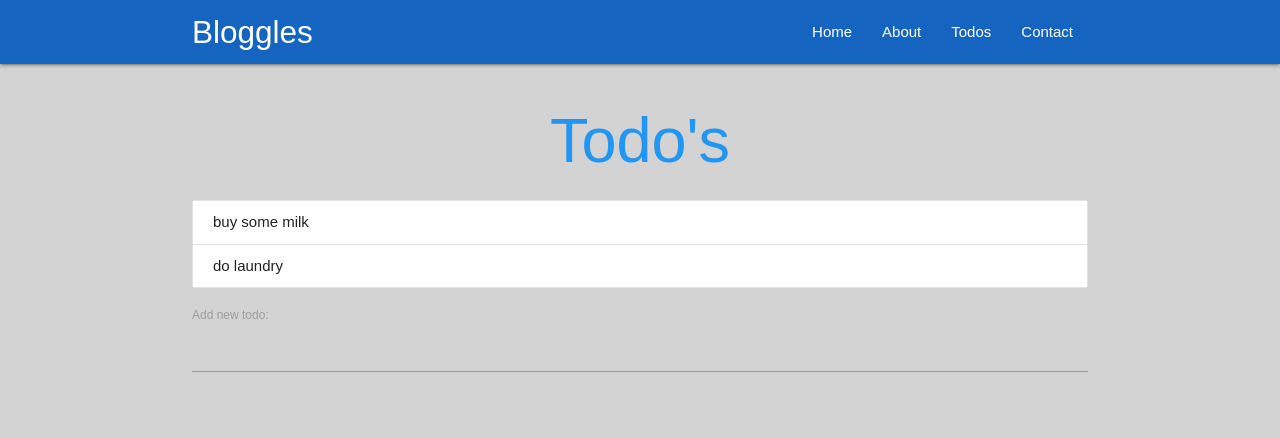
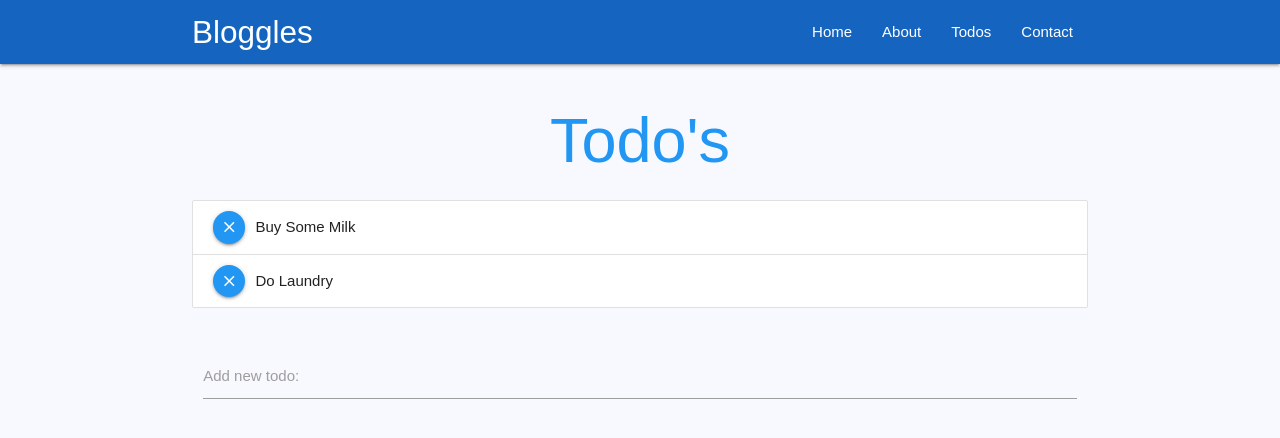
Before and after one commit to lisawagner/react-redux-basics, a React (Create React App) app: page /todos in a window 1280 px wide. Shown: the top 438 px of the page. Built offline with nearby package versions, Linux system fonts and the light colour scheme.

Commit message:
Clean up and ReadMe update

```diff
--- a/src/components/AddTodo.js
+++ b/src/components/AddTodo.js
@@ -22,10 +22,16 @@ export default class AddTodo extends Component {
 
   render() {
     return (
-      <div>
-        <form onSubmit={this.handleSubmit}>
-          <label>Add new todo:</label>
-          <input type="text" onChange={this.handleChange} value={this.state.content} />
+      <div className="add-todo" >
+        <form className="col s12" onSubmit={this.handleSubmit}>
+          <div className="row">
+            <div className="col s12">
+              <div className="input-field inline col s12">
+                <label>Add new todo:</label>
+                <input type="text" onChange={this.handleChange} value={this.state.content} />
+              </div>
+            </div>
+          </div>
         </form>
       </div>
     )
--- a/src/components/Todos.js
+++ b/src/components/Todos.js
@@ -4,9 +4,20 @@ const Todos = ({ todos, deleteTodo }) => {
   const todoList = todos.length ? (
     todos.map((todo) => {
       return (
-        <div className="collection-item" key={todo.id}>
-          <span onClick={() => {deleteTodo(todo.id)}}>{todo.content}</span>
+
+        <div className="todos collection-item" key={todo.id}>
+
+          <div className="valign-wrapper" onClick={() => {deleteTodo(todo.id)}}>
+            <div className="col s2">
+              <a className="btn-floating btn-small blue"><i className="material-icons">clear</i></a>
+            </div>
+            <div className="col s10 todo-item">
+              <span>{todo.content}</span>
+            </div>
+          </div>
+          {/* <a className=" btn-floating waves-effect waves-light btn-small cyan right"><i className="material-icons">add</i></a> */}
         </div>
+
       )
     })
   ) : (
--- a/src/index.css
+++ b/src/index.css
@@ -2,9 +2,10 @@ body {
   margin: 0;
   padding: 0;
   font-family: sans-serif;
-  background: lightgrey;
+  background: ghostwhite;
 }
 
+/* HOME Styles */
 .home .post img {
   display: none;
 }
@@ -25,3 +26,19 @@ body {
     padding-left: 130px;
   }
 }
+
+/* TODOS Styles */
+.todo-app .collection {
+  margin-bottom: 2rem;
+}
+.todos .collection-item {
+  text-transform: capitalize;
+}
+.todos .todo-item {
+  margin-left: 10px;
+}
+
+.add-todo .input-field.inline input[type=text]:focus {
+  /* background: pink; */
+  border-bottom: 2px solid #2196F3;
+}
--- a/src/pages/Post.js
+++ b/src/pages/Post.js
@@ -1,9 +1,27 @@
 import React, { Component } from 'react'
 import { connect } from 'react-redux'
 import { deletePost } from '../actions/postActions'
+// import axios from 'axios'
 
+// The axios/jsonplaceholder get injects a post on all pages
+// Two solutions:
+//  1. Use <Switch> in routes stack
+//  2. Add {'/posts/' + post.id} in Link + path='/posts/:post_id' in route
+class Post extends Component {
 
-class Post extends Component {
+  // state = {
+  //   post: null
+  // }
+  // componentDidMount(){
+  //   let id = this.props.match.params.post_id;
+  //   axios.get('https://jsonplaceholder.typicode.com/posts/' + id)
+  //     .then(res => {
+  //       this.setState({
+  //         post: res.data
+  //       });
+  //       //console.log(res.data);
+  //     });
+  // }
 
   handleClick = () => {
     this.props.deletePost(this.props.post.id)
@@ -43,9 +61,15 @@ const mapStateToProps = (state, ownProps) => {
   }
 }
 
+// const mapDispatchToProps = (dispatch) => {
+//   return {
+//     deletePost: (id) => { dispatch({type: 'DELETE_POST', id: id}) }
+//   }
+// }
+
 const mapDispatchToProps = (dispatch) => {
   return {
-    deletePost: (id) => { dispatch(deletePost(id)) }
+    deletePost: (id) => dispatch(deletePost(id))
   }
 }
 
--- a/src/pages/TodoApp.js
+++ b/src/pages/TodoApp.js
@@ -33,8 +33,10 @@ export default class TodoApp extends Component {
     return (
       <div className="todo-app container">
         <h1 className='center blue-text' >Todo's</h1>
+
           <Todos todos={this.state.todos} deleteTodo={this.deleteTodo} />
           <AddTodo addTodo={this.addTodo} />
+
       </div>
     )
   }
```
Also changed, not shown: 1 other file (tests, documents, lock files or other folders).
